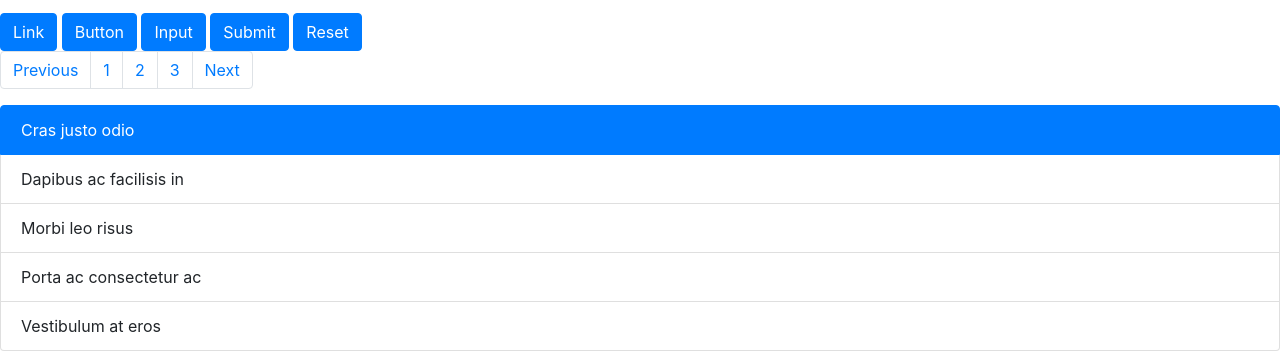
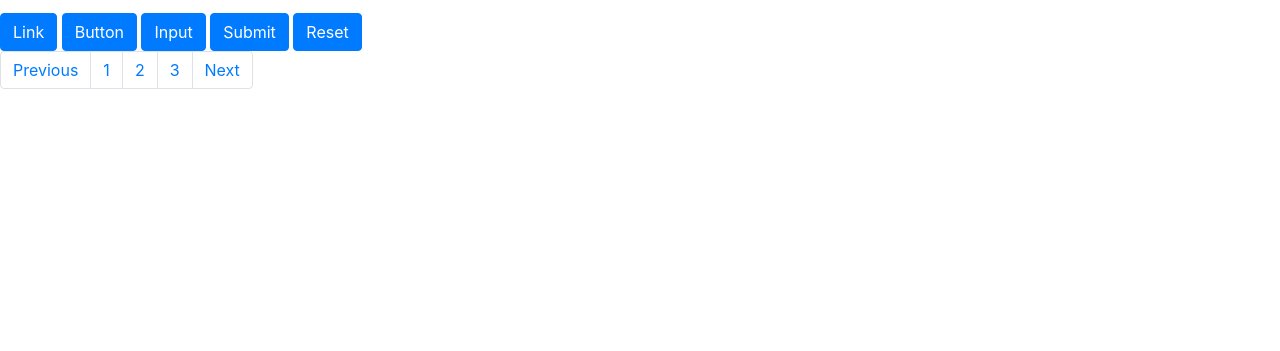
Before and after one commit to igor-sodre/Saite-Bootstrap, a plain HTML site: page Saite-Bootstrap/index.html in a window 1280 px wide. Shown: the part 1415-1766 px from the top of the page. After the commit the page ends 1520 px from the top, so only its background shows below. Drawn offline with nearby package versions, Linux system fonts and the light colour scheme.

Commit message:
Update index.html

```diff
--- a/Saite-Bootstrap/index.html
+++ b/Saite-Bootstrap/index.html
@@ -121,13 +121,6 @@
         </ul>
       </nav>
 
-      <ul class="list-group">
-        <li class="list-group-item active">Cras justo odio</li>
-        <li class="list-group-item">Dapibus ac facilisis in</li>
-        <li class="list-group-item">Morbi leo risus</li>
-        <li class="list-group-item">Porta ac consectetur ac</li>
-        <li class="list-group-item">Vestibulum at eros</li>
-      </ul>
 
 
 <!-- Bootstrap -->
```
